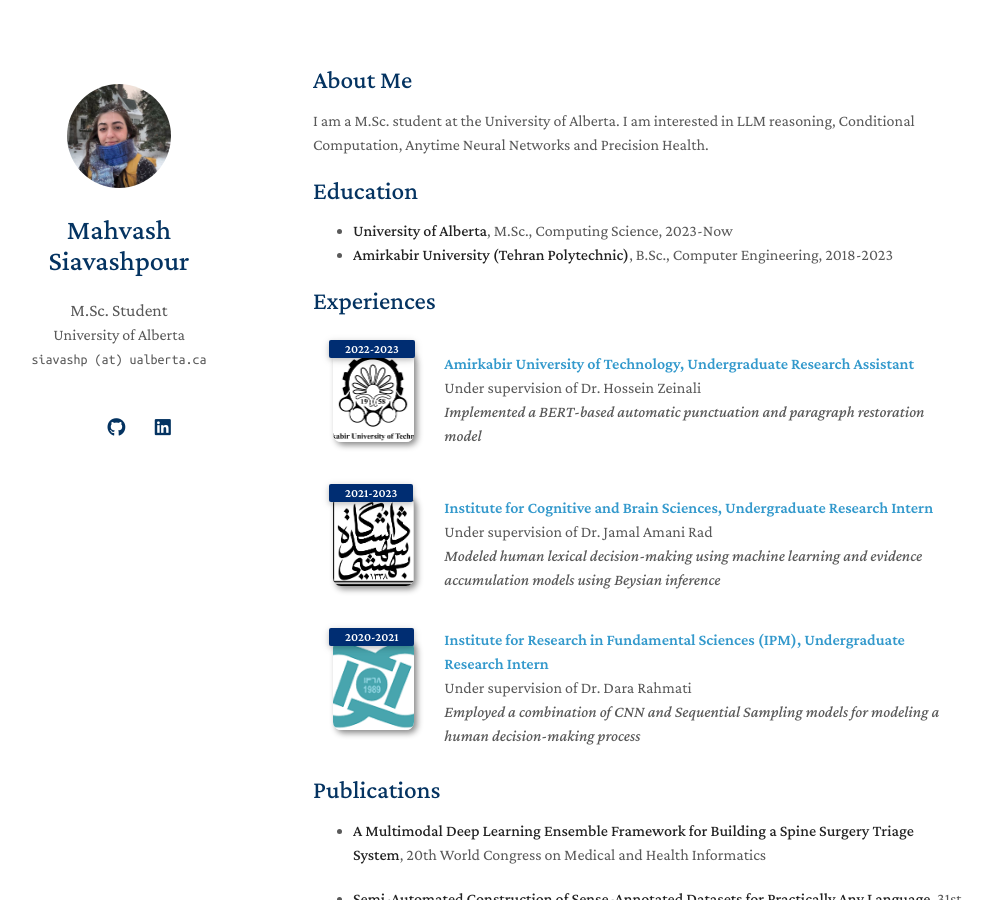
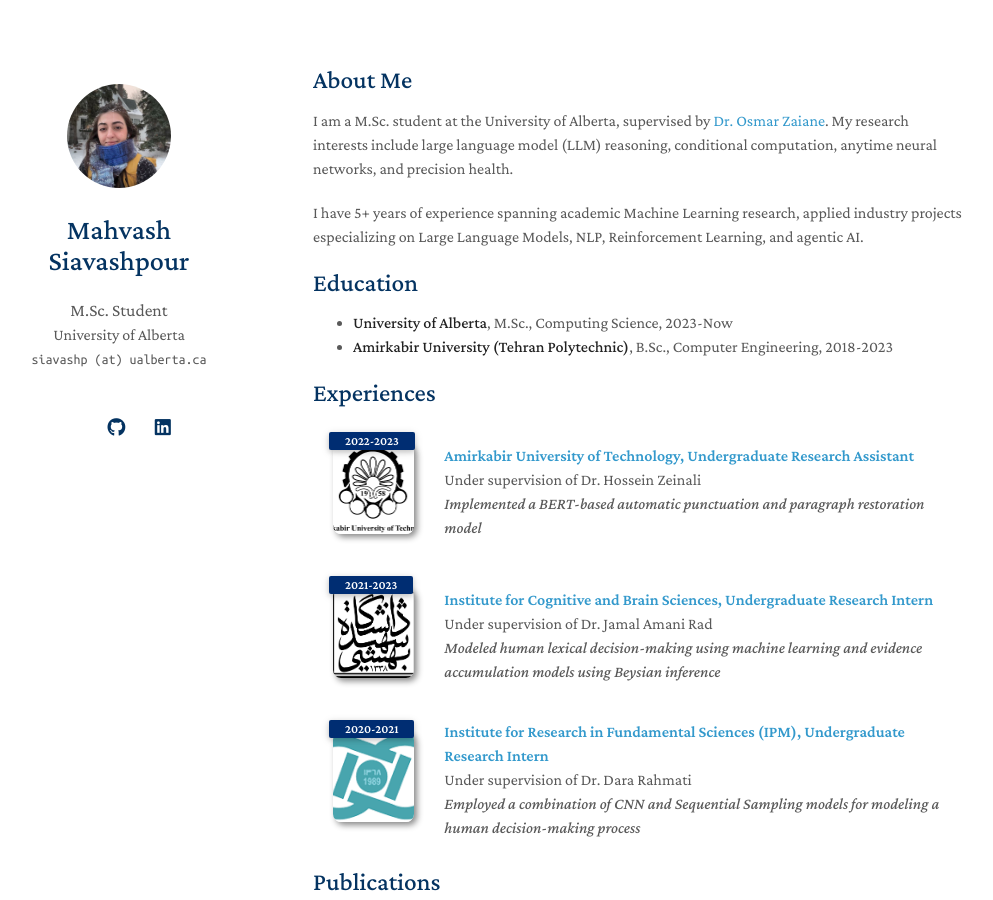
Before and after one commit to mahvash-siavashpour/mahvash-siavashpour.github.io, a Jekyll site: the page built from index.md, in a window 1280 px wide and 900 px high. Shown: the whole window, without its empty margins (157-1150 px from the left). Built offline with Jekyll 4.4.1, drawn with Linux system fonts in a browser that asks for light colours; a style sheet for code colours, icons or effects is not loaded; our own code applies the rules of GitHub Pages for plain Markdown files.

Commit message:
update index

```diff
--- a/index.md
+++ b/index.md
@@ -4,7 +4,9 @@ layout: homepage
 
 ## About Me
 
-I am a M.Sc. student at the University of Alberta. I am interested in LLM reasoning, Conditional Computation, Anytime Neural Networks and Precision Health.
+I am a M.Sc. student at the University of Alberta, supervised by <a href="https://webdocs.cs.ualberta.ca/~zaiane/">Dr. Osmar Zaiane</a>. My research interests include large language model (LLM) reasoning, conditional computation, anytime neural networks, and precision health.
+
+I have 5+ years of experience spanning academic Machine Learning research, applied industry projects especializing on Large Language Models, NLP, Reinforcement Learning, and agentic AI.
 
 ## Education
 
```
